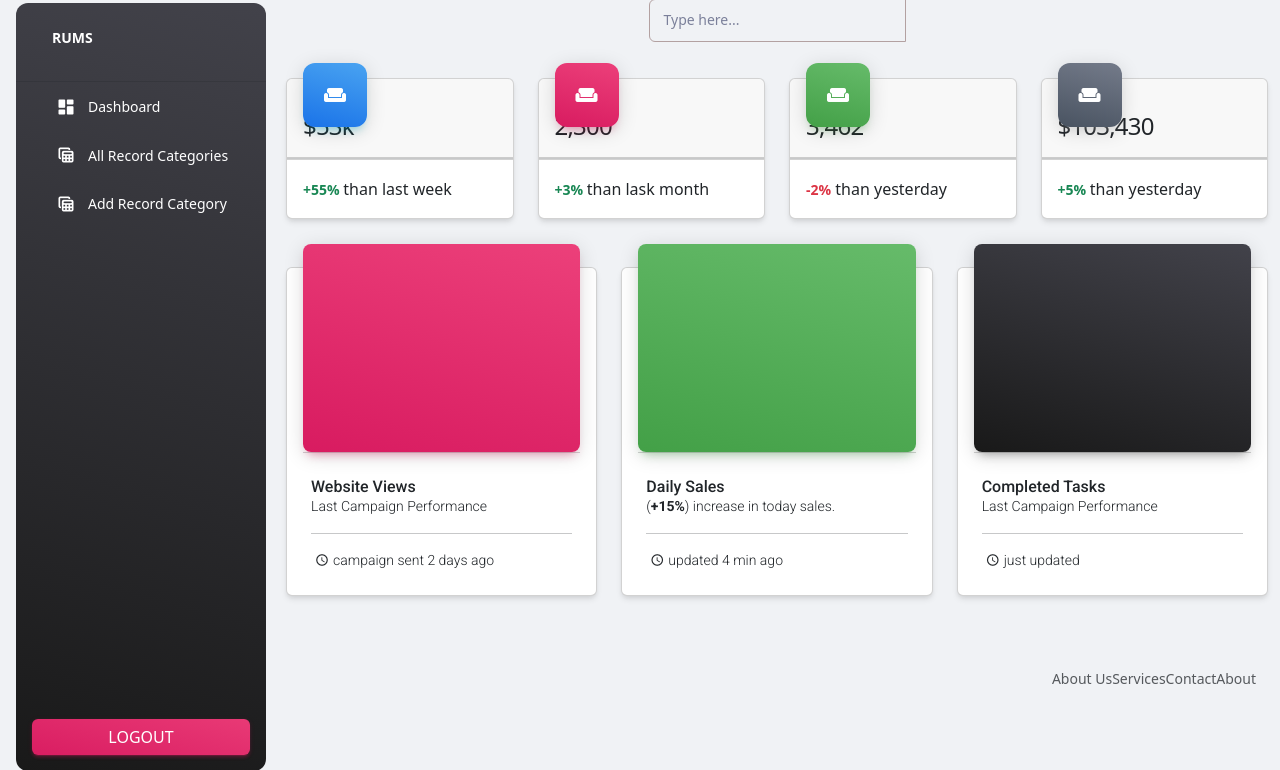
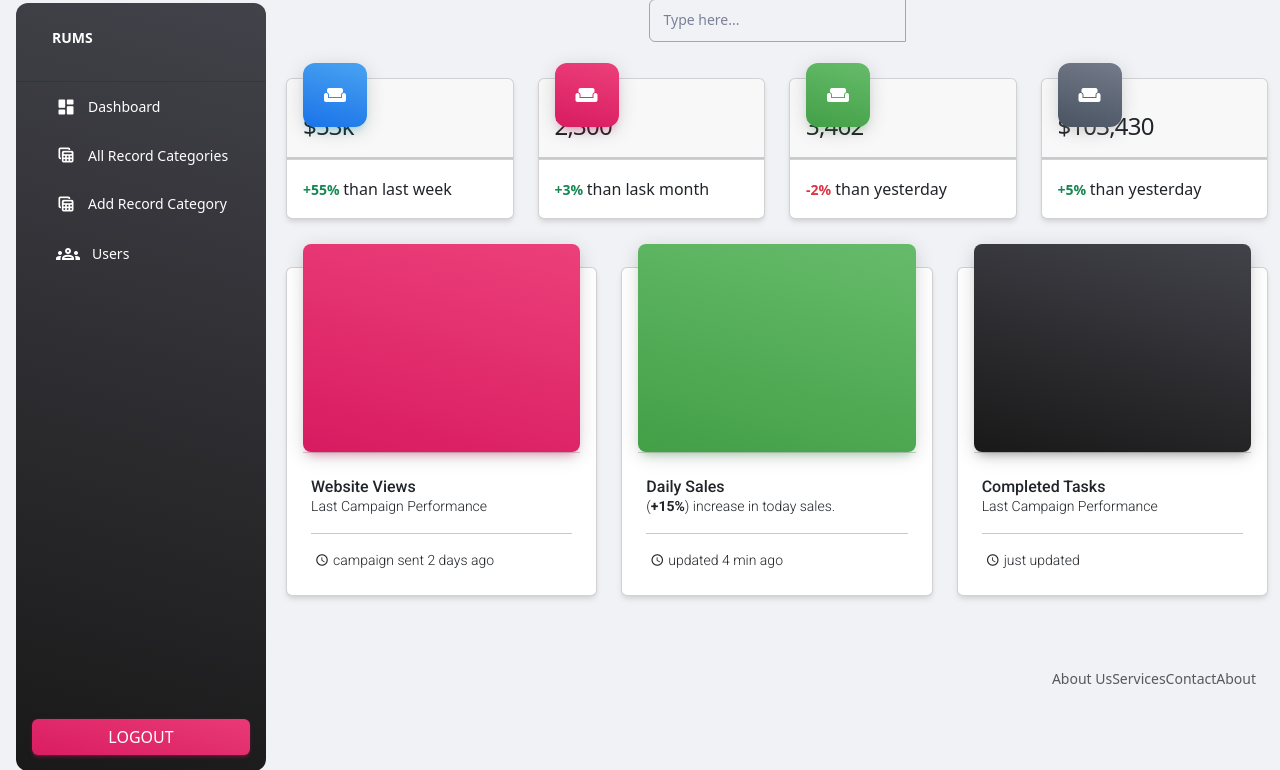
Before and after one commit to vic-reporte/RECORD-MNGT-SYSTEM, a PHP site: page /admin/index.php in a window 1280 px wide. Shown: the part 13-783 px from the top of the page. Run offline with PHP 8.4, Linux system fonts and the light colour scheme; the visitor is signed in with stand-in values (Sample User, id 1); some libraries are stand-ins or nearby versions.

Commit message:
Update all

```diff
--- a/admin/includes/sidebar.php
+++ b/admin/includes/sidebar.php
@@ -1,8 +1,8 @@
 <aside class="sidenav navbar navbar-vertical navbar-expand-xs border-0 border-radius-xl my-3 fixed-start ms-3   bg-gradient-dark" id="sidenav-main">
     <div class="sidenav-header">
       <i class="fas fa-times p-3 cursor-pointer text-white opacity-5 position-absolute end-0 top-0 d-none d-xl-none" aria-hidden="true" id="iconSidenav"></i>
-      <!--a class="navbar-brand m-0" href=" https://demos.creative-tim.com/material-dashboard/pages/dashboard " target="_blank"-->
-      <a class="navbar-brand m-0" href=" https://fonts.google.com/icons?selected=Material+Symbols+Outlined:group:FILL@0;wght@400;GRAD@0;opsz@24&icon.query=user&icon.size=24&icon.color=%235f6368" target="_blank">
+      <a class="navbar-brand m-0" href=" https://demos.creative-tim.com/material-dashboard/pages/dashboard " target="_blank">
+      <link rel="stylesheet" href="https://fonts.googleapis.com/css2?family=Material+Symbols+Outlined:opsz,wght,FILL,GRAD@20..48,100..700,0..1,-50..200&icon_names=groups" />
         <span class="ms-1 font-weight-bold text-white">RUMS</span>
       </a>
     </div>
@@ -33,6 +33,15 @@
             <span class="nav-link-text ms-1">Add Record Category</span>
           </a>
         </li>
+        </li>
+        <li class="nav-item">
+          <a class="nav-link text-white " href="users.php">
+            <div class="text-white text-center me-2 d-flex align-items-center justify-content-center">
+              <i class="material-symbols-outlined">groups</i>
+            </div>
+            <span class="nav-link-text ms-1">Users</span>
+          </a>
+        </li>
       </ul>
     </div>
     <div class="sidenav-footer position-absolute w-100 bottom-0 ">
```
